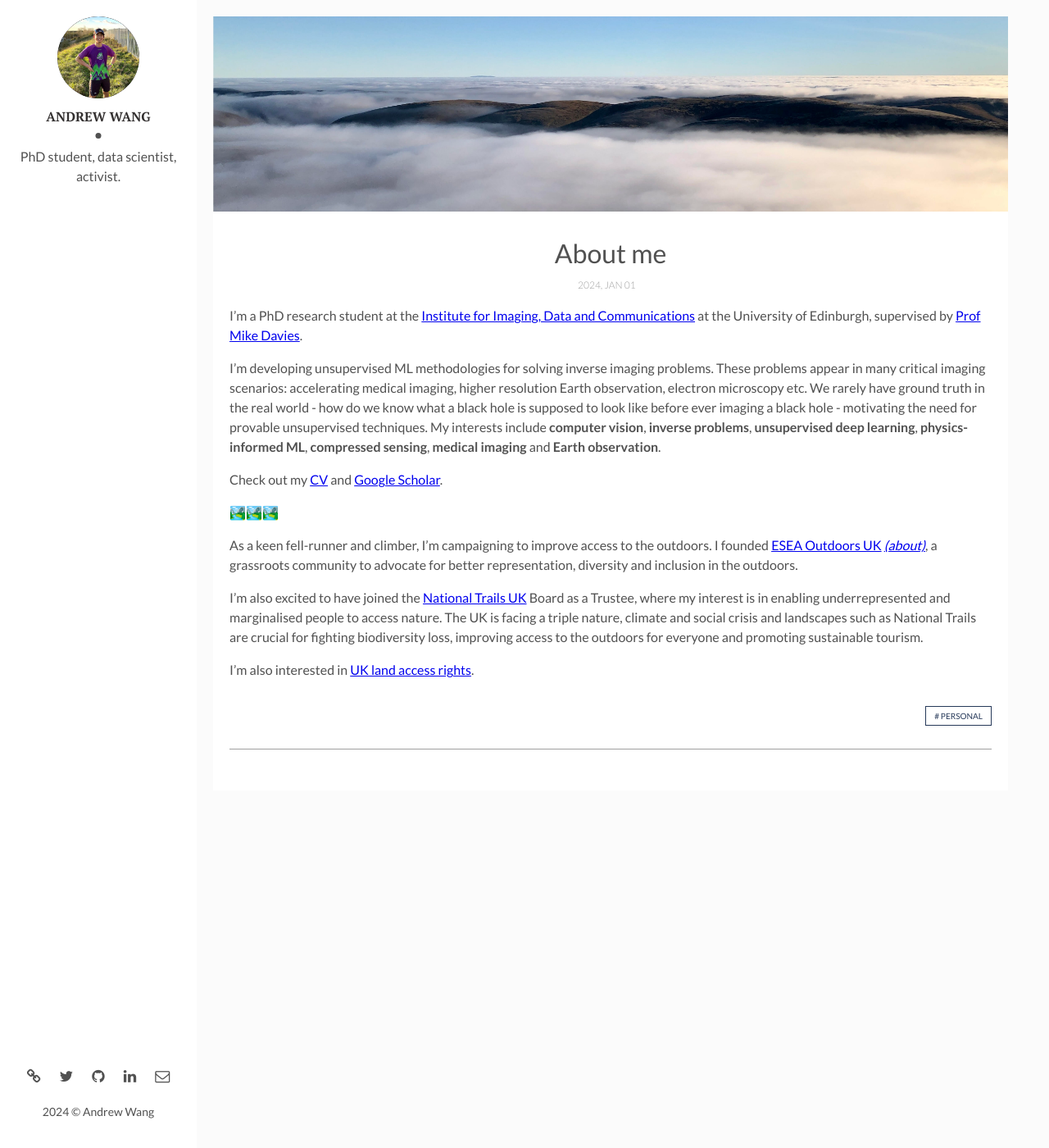
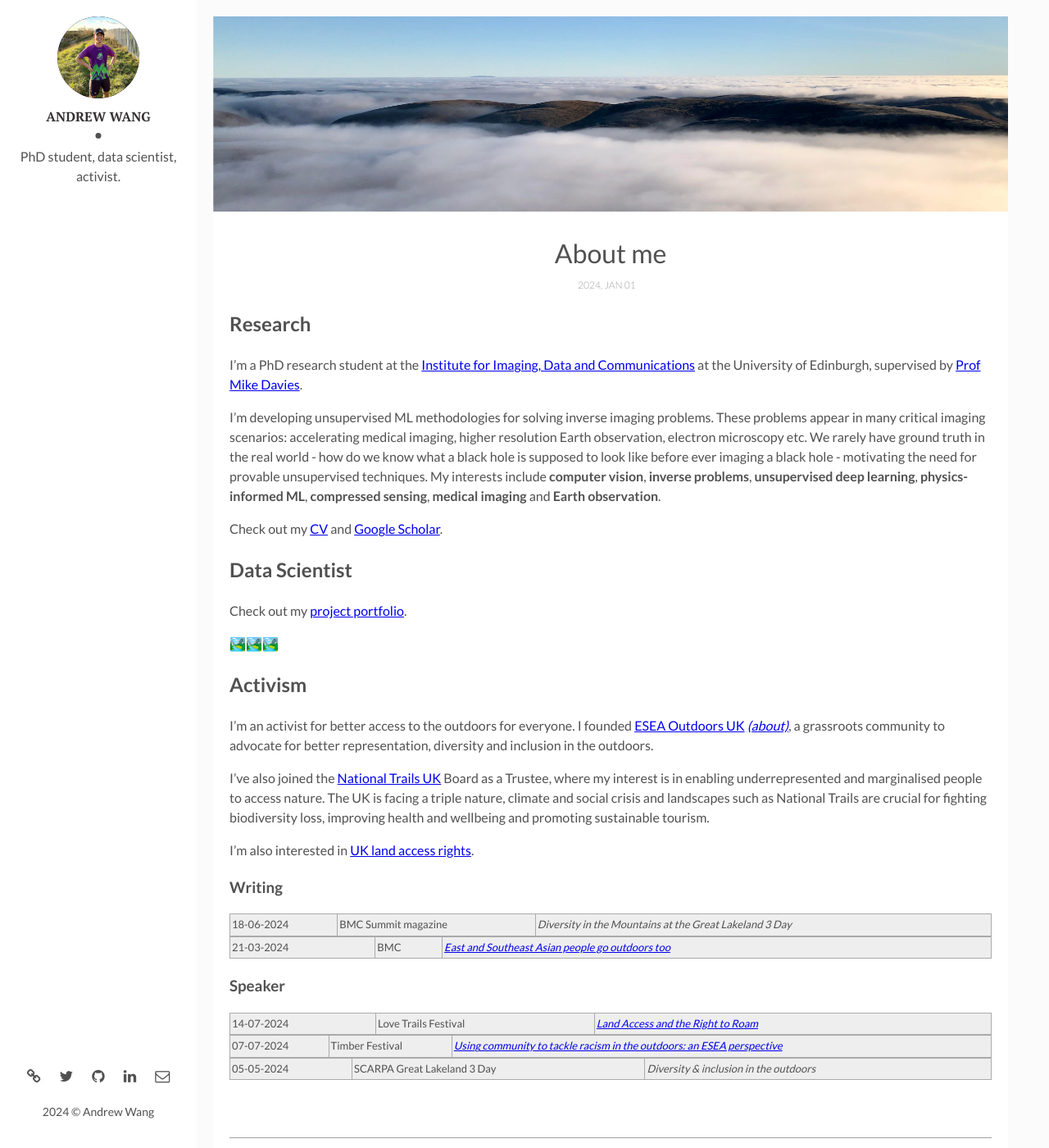
Before and after one commit to Andrewwango/andrewwango.github.io, a Jekyll site: the page built from _posts/2024-01-21-about.markdown, in a window 1280 px wide and 1400 px high. Shown: the whole window at 82% size. Built offline with Jekyll 4.4.1, drawn with Linux system fonts in a browser that asks for light colours.

Commit message:
more about

```diff
--- a/_posts/2024-01-21-about.markdown
+++ b/_posts/2024-01-21-about.markdown
@@ -5,8 +5,9 @@ type: about
 date: 2024-01-01 00:00:00 +0000
 description:
 img: coomb.jpg
-tags: [personal]
 ---
+
+## Research
 
 I'm a PhD research student at the [Institute for Imaging, Data and Communications](https://www.eng.ed.ac.uk/research/institutes/idcom) at the University of Edinburgh, supervised by [Prof Mike Davies](https://www.eng.ed.ac.uk/about/people/prof-michael-e-davies).
 
@@ -14,10 +15,30 @@ I'm developing unsupervised ML methodologies for solving inverse imaging problem
 
 Check out my [CV](https://andrewwango.github.io/cv.pdf) and [Google Scholar](https://scholar.google.com/citations?user=00ET0NAAAAAJ).
 
+## Data Scientist
+
+Check out my [project portfolio](https://andrewwango.github.io).
+
 🏞️🏞️🏞️
 
-As a keen fell-runner and climber, I'm campaigning to improve access to the outdoors. I founded [ESEA Outdoors UK](https://www.instagram.com/eseaoutdoorsuk/) [_(about)_](https://eseaoutdoorsuk.carrd.co/), a grassroots community to advocate for better representation, diversity and inclusion in the outdoors.
+## Activism
 
-I’m also excited to have joined the [National Trails UK](https://www.nationaltrails.uk/) Board as a Trustee, where my interest is in enabling underrepresented and marginalised people to access nature. The UK is facing a triple nature, climate and social crisis and landscapes such as National Trails are crucial for fighting biodiversity loss, improving access to the outdoors for everyone and promoting sustainable tourism.
+I'm an activist for better access to the outdoors for everyone. I founded [ESEA Outdoors UK](https://www.instagram.com/eseaoutdoorsuk/) [_(about)_](https://eseaoutdoorsuk.carrd.co/), a grassroots community to advocate for better representation, diversity and inclusion in the outdoors.
+
+I've also joined the [National Trails UK](https://www.nationaltrails.uk/) Board as a Trustee, where my interest is in enabling underrepresented and marginalised people to access nature. The UK is facing a triple nature, climate and social crisis and landscapes such as National Trails are crucial for fighting biodiversity loss, improving health and wellbeing and promoting sustainable tourism.
 
 I'm also interested in [UK land access rights](https://andrewwango.github.io/sustainable_outdoors/).
+
+### Writing
+
+18-06-2024 | BMC Summit magazine | _Diversity in the Mountains at the Great Lakeland 3 Day_
+
+21-03-2024 | BMC | [_East and Southeast Asian people go outdoors too_](https://hillwalking.thebmc.co.uk/east-and-southeast-asian-people-go-outdoors-too)
+
+### Speaker
+
+14-07-2024 | Love Trails Festival | [_Land Access and the Right to Roam_](https://www.lovetrailsfestival.co.uk/explore-talks?explore=block-rwbm0h-39)
+
+07-07-2024 | Timber Festival | [_Using community to tackle racism in the outdoors: an ESEA perspective_](https://timberfestival.org.uk/2024-programme/using-community-to-tackle-racism-in-the-outdoors-an-esea-perspective/)
+
+05-05-2024 | SCARPA Great Lakeland 3 Day | _Diversity & inclusion in the outdoors_
```
